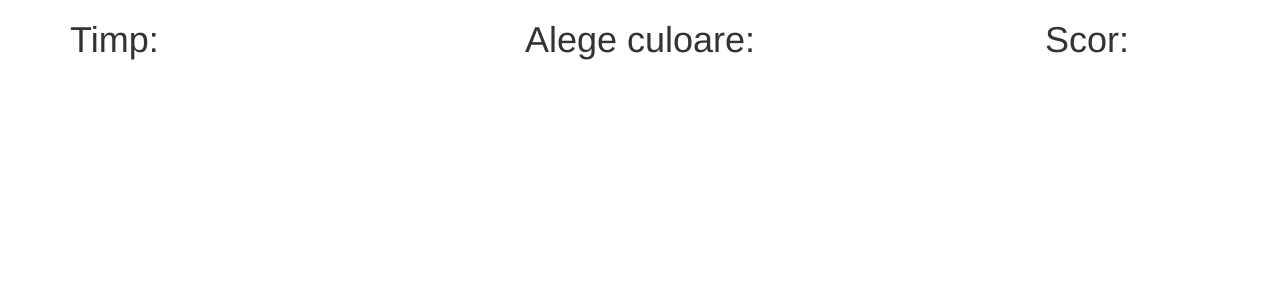
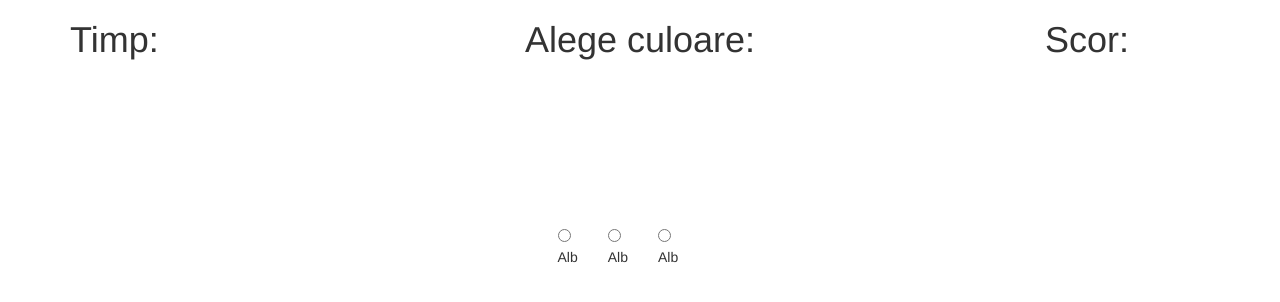
Before and after one commit to hantescu/ColorGame, a plain HTML site: page index.html in a window 1280 px wide. Drawn offline with Linux system fonts and the light colour scheme.

Commit message:
Added checkboxes

```diff
--- a/index.html
+++ b/index.html
@@ -8,6 +8,7 @@
 <body>
 
 <div class="container">
+<!-- titlu -->
 	<div class="row">
 		<div class="col-sm-4">
 			<h1 id="textTimp">Timp:</h1>
@@ -22,14 +23,35 @@
 		</div>
 	</div>
 
+<!-- zona container -->
 	<div class="row">
 		<div class="col-sm-4">
 		</div>
 		<div class="col-sm-4">
-			<!-- <h1>test</h1> -->
 			<canvas id="myCanvas"></canvas>
 		</div>
 	</div>
+
+	<!-- checkbox -->
+	<div class="row">
+		<div class="col-sm-5">
+			<!-- ere -->
+		</div>
+			<div class="input-group">
+				<span class="input_group-addon">
+					<div class="col-sm-4">
+						<input type="radio" name="culoare" value="1"> <p id="textButon1">Alb</p>
+					</div>
+					<div class="col-sm-4">
+						<input type="radio" name="culoare" value="2"> <p id="textButon1">Alb</p>
+					</div>
+					<div class="col-sm-4">
+						<input type="radio" name="culoare" value="3"> <p id="textButon1">Alb</p>
+					</div>
+				</span>
+			</div>
+	</div>
+
 </div>
 
 <script src="js/jquery-3.1.0.min.js"></script>
```
